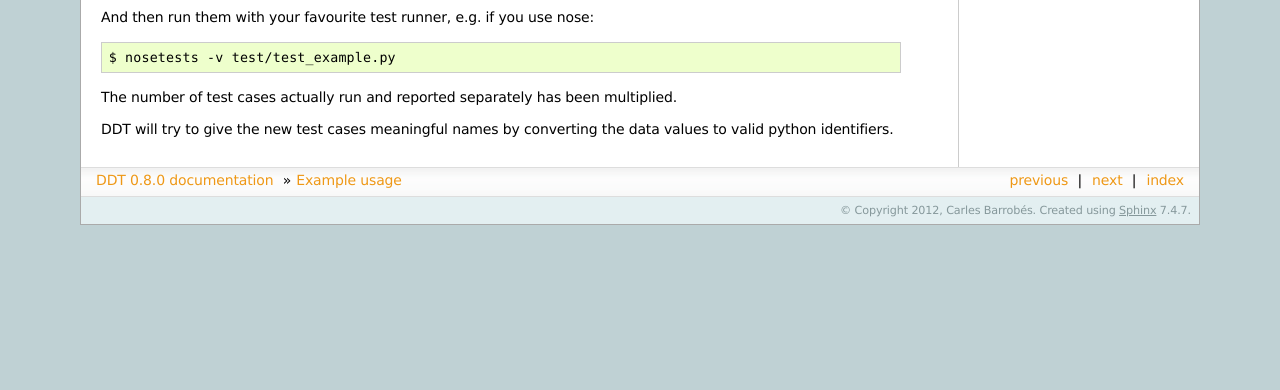
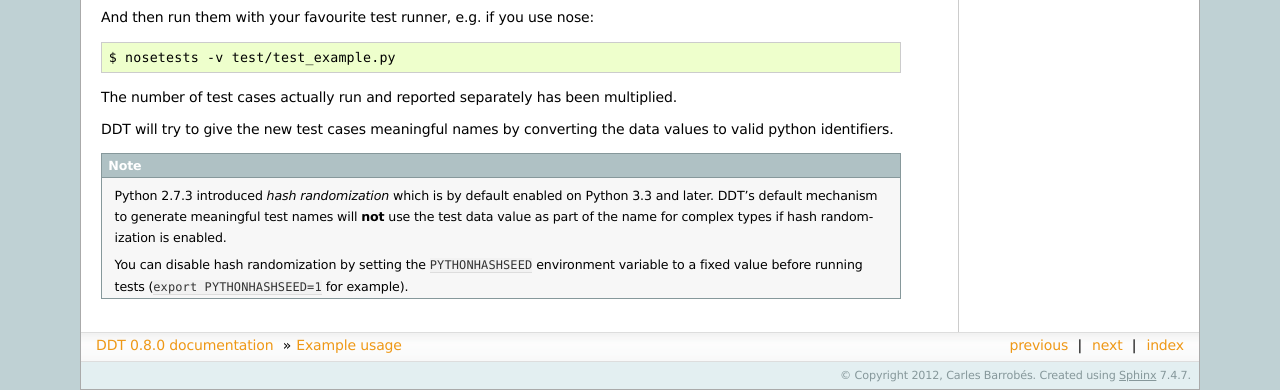
Before and after one commit to datadriventests/ddt, a Sphinx documentation site: the page built from docs/example.rst, in a window 1280 px wide, cut to the strip 709-1099 px from the top of the page. Built offline with Sphinx 7.4.7, drawn with Linux system fonts in a browser that asks for light colours; before the commit the page ends 934 px from its top, so only the background shows below that.

Commit message:
A possible fix for https://github.com/txels/ddt/issues/19

```diff
--- a/docs/example.rst
+++ b/docs/example.rst
@@ -42,3 +42,16 @@ multiplied.
 
 DDT will try to give the new test cases meaningful names by converting the
 data values to valid python identifiers.
+
+
+.. note::
+
+   Python 2.7.3 introduced *hash randomization* which is by default
+   enabled on Python 3.3 and later. DDT's default mechanism to
+   generate meaningful test names will **not** use the test data value
+   as part of the name for complex types if hash randomization is
+   enabled.
+
+   You can disable hash randomization by setting the
+   ``PYTHONHASHSEED`` environment variable to a fixed value before
+   running tests (``export PYTHONHASHSEED=1`` for example).
```
Also changed, not shown: ddt.py (+16 -0 lines), 1 other file.
